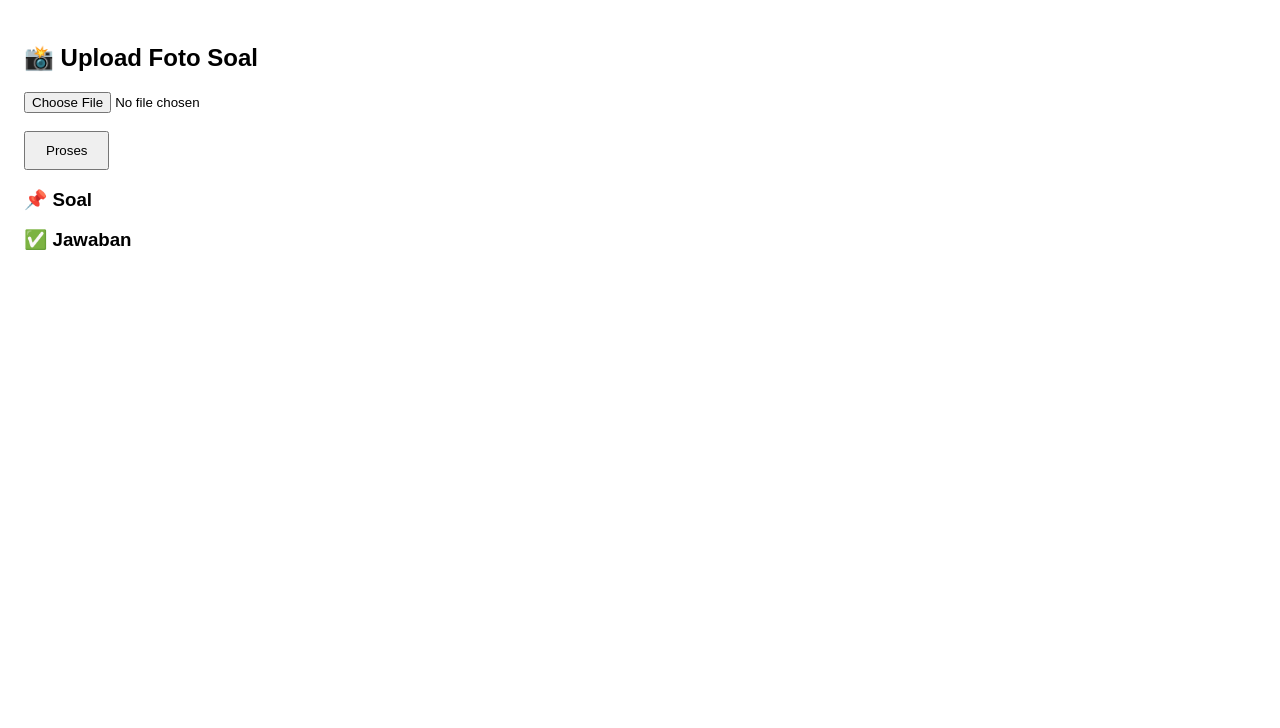
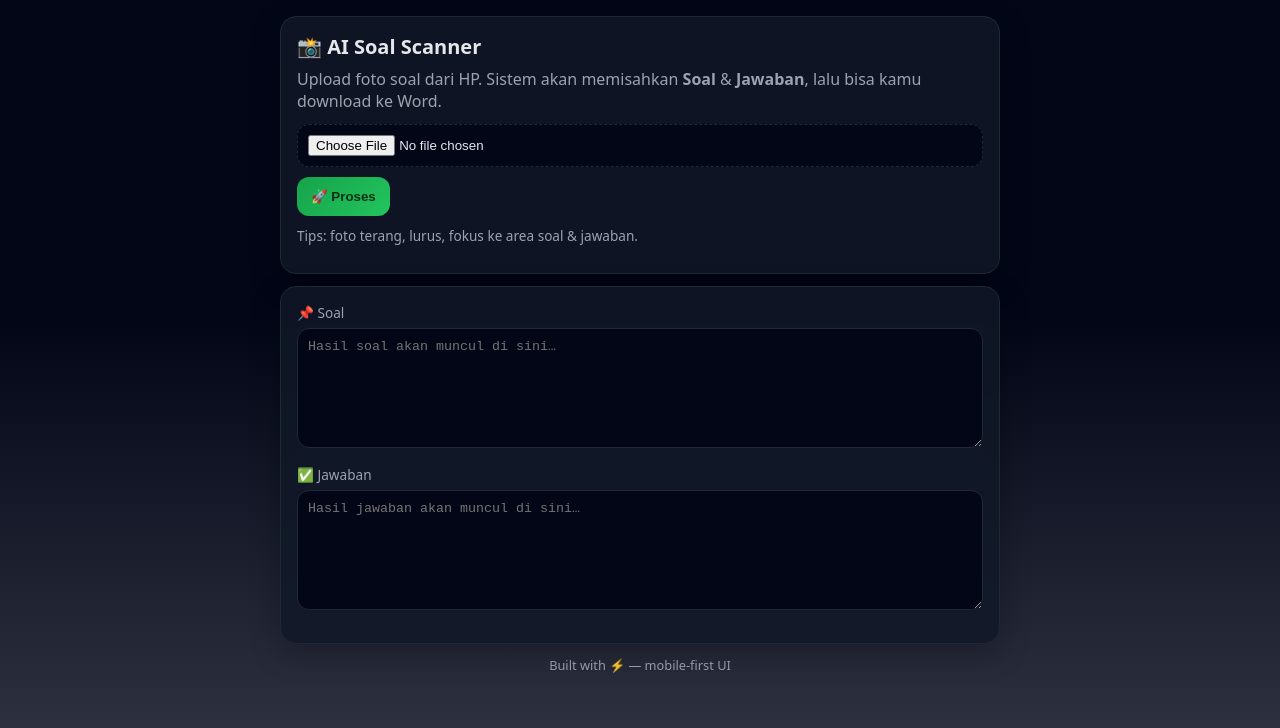
Before and after one commit to HafizyCorporate/Caramudah, a website: page public/index.html in a window 1280 px wide. Drawn offline with Linux system fonts and the light colour scheme.

Commit message:
Update index.html

```diff
--- a/public/index.html
+++ b/public/index.html
@@ -1,49 +1,126 @@
 <!DOCTYPE html>
-<html>
+<html lang="id">
 <head>
   <meta name="viewport" content="width=device-width, initial-scale=1" />
   <title>AI Soal Scanner</title>
+  <style>
+    :root {
+      --bg: #0f172a;
+      --card: #111827;
+      --muted: #9ca3af;
+      --primary: #22c55e;
+      --border: #1f2933;
+    }
+    * { box-sizing: border-box; }
+    body {
+      margin: 0; font-family: system-ui, -apple-system, Segoe UI, Roboto, sans-serif;
+      background: linear-gradient(180deg, #020617, #020617 40%, #020617cc), radial-gradient(1200px 600px at 10% -10%, #0ea5e933, transparent 40%), radial-gradient(800px 400px at 90% 10%, #22c55e22, transparent 40%);
+      color: #e5e7eb; min-height: 100vh; padding: 16px;
+    }
+    .container { max-width: 720px; margin: 0 auto; }
+    .card {
+      background: rgba(17,24,39,.85);
+      backdrop-filter: blur(8px);
+      border: 1px solid var(--border);
+      border-radius: 16px;
+      padding: 16px;
+      box-shadow: 0 10px 30px rgba(0,0,0,.25);
+      margin-bottom: 12px;
+    }
+    h1 { font-size: 1.25rem; margin: 0 0 8px; }
+    p { color: var(--muted); margin: 0 0 12px; }
+    .row { display: grid; gap: 10px; }
+    .btn {
+      appearance: none; border: 1px solid var(--border); background: #0b1220;
+      color: #e5e7eb; padding: 12px 14px; border-radius: 12px; font-weight: 600;
+    }
+    .btn.primary { background: linear-gradient(135deg, #16a34a, #22c55e); color: #052e16; border: none; }
+    .btn:disabled { opacity: .6; }
+    input[type=file] {
+      width: 100%; padding: 10px; border-radius: 12px; border: 1px dashed var(--border); background: #020617; color: #e5e7eb;
+    }
+    .grid { display: grid; gap: 12px; grid-template-columns: 1fr; }
+    .label { font-size: .85rem; color: var(--muted); margin-bottom: 6px; }
+    textarea {
+      width: 100%; min-height: 120px; resize: vertical;
+      background: #020617; color: #e5e7eb; border: 1px solid var(--border); border-radius: 12px; padding: 10px;
+    }
+    .footer { text-align: center; color: var(--muted); font-size: .8rem; margin-top: 12px; }
+    .loading { display:none; gap: 8px; align-items: center; }
+    .dot { width: 8px; height: 8px; background: #22c55e; border-radius: 50%; animation: blink 1.4s infinite both; }
+    .dot:nth-child(2){ animation-delay:.2s }
+    .dot:nth-child(3){ animation-delay:.4s }
+    @keyframes blink { 0%{opacity:.2} 20%{opacity:1} 100%{opacity:.2} }
+    .actions { display:flex; gap:8px; flex-wrap: wrap; }
+    a.link { color:#22c55e; text-decoration:none; font-weight:600; }
+    .hint { font-size:.85rem; color: var(--muted); }
+  </style>
 </head>
-<body style="font-family: sans-serif; padding: 16px;">
+<body>
+  <div class="container">
+    <div class="card">
+      <h1>📸 AI Soal Scanner</h1>
+      <p>Upload foto soal dari HP. Sistem akan memisahkan <b>Soal</b> & <b>Jawaban</b>, lalu bisa kamu download ke Word.</p>
+      <div class="row">
+        <input id="file" type="file" accept="image/*" capture="environment" />
+        <div class="actions">
+          <button id="btn" class="btn primary" onclick="upload()">🚀 Proses</button>
+          <span id="loading" class="loading">
+            <span class="dot"></span><span class="dot"></span><span class="dot"></span>
+            <span class="hint">Memproses gambar…</span>
+          </span>
+        </div>
+        <p class="hint">Tips: foto terang, lurus, fokus ke area soal & jawaban.</p>
+      </div>
+    </div>
 
-  <h2>📸 Upload Foto Soal</h2>
+    <div class="card grid">
+      <div>
+        <div class="label">📌 Soal</div>
+        <textarea id="soal" placeholder="Hasil soal akan muncul di sini…"></textarea>
+      </div>
+      <div>
+        <div class="label">✅ Jawaban</div>
+        <textarea id="jawaban" placeholder="Hasil jawaban akan muncul di sini…"></textarea>
+      </div>
+      <div class="actions">
+        <a id="download" class="link" style="display:none;" target="_blank">⬇ Download Word</a>
+      </div>
+    </div>
 
-  <input type="file" id="file" accept="image/*" capture="environment">
-  <br><br>
-  <button onclick="upload()" style="padding: 10px 20px;">Proses</button>
-
-  <h3>📌 Soal</h3>
-  <pre id="soal"></pre>
-
-  <h3>✅ Jawaban</h3>
-  <pre id="jawaban"></pre>
-
-  <a id="download" style="display:none;" target="_blank">⬇ Download Word</a>
+    <div class="footer">Built with ⚡ — mobile-first UI</div>
+  </div>
 
   <script>
     async function upload() {
       const file = document.getElementById("file").files[0];
-      if (!file) return alert("Pilih foto dulu");
+      if (!file) return alert("Pilih foto dulu ya");
+
+      const btn = document.getElementById("btn");
+      const loading = document.getElementById("loading");
+      btn.disabled = true; loading.style.display = "inline-flex";
 
       const formData = new FormData();
       formData.append("image", file);
 
-      const res = await fetch("/upload", {
-        method: "POST",
-        body: formData
-      });
+      try {
+        const res = await fetch("/upload", { method: "POST", body: formData });
+        const data = await res.json();
 
-      const data = await res.json();
+        document.getElementById("soal").value = data.soal || "";
+        document.getElementById("jawaban").value = data.jawaban || "";
 
-      document.getElementById("soal").innerText = data.soal || "Tidak terdeteksi";
-      document.getElementById("jawaban").innerText = data.jawaban || "Tidak terdeteksi";
-
-      const dl = document.getElementById("download");
-      dl.href = data.download;
-      dl.style.display = "block";
-      dl.innerText = "⬇ Download Word";
+        const dl = document.getElementById("download");
+        if (data.download) {
+          dl.href = data.download;
+          dl.style.display = "inline-block";
+        }
+      } catch (e) {
+        alert("Gagal memproses. Coba foto lain / cek koneksi.");
+      } finally {
+        btn.disabled = false; loading.style.display = "none";
+      }
     }
   </script>
-
 </body>
 </html>
```
